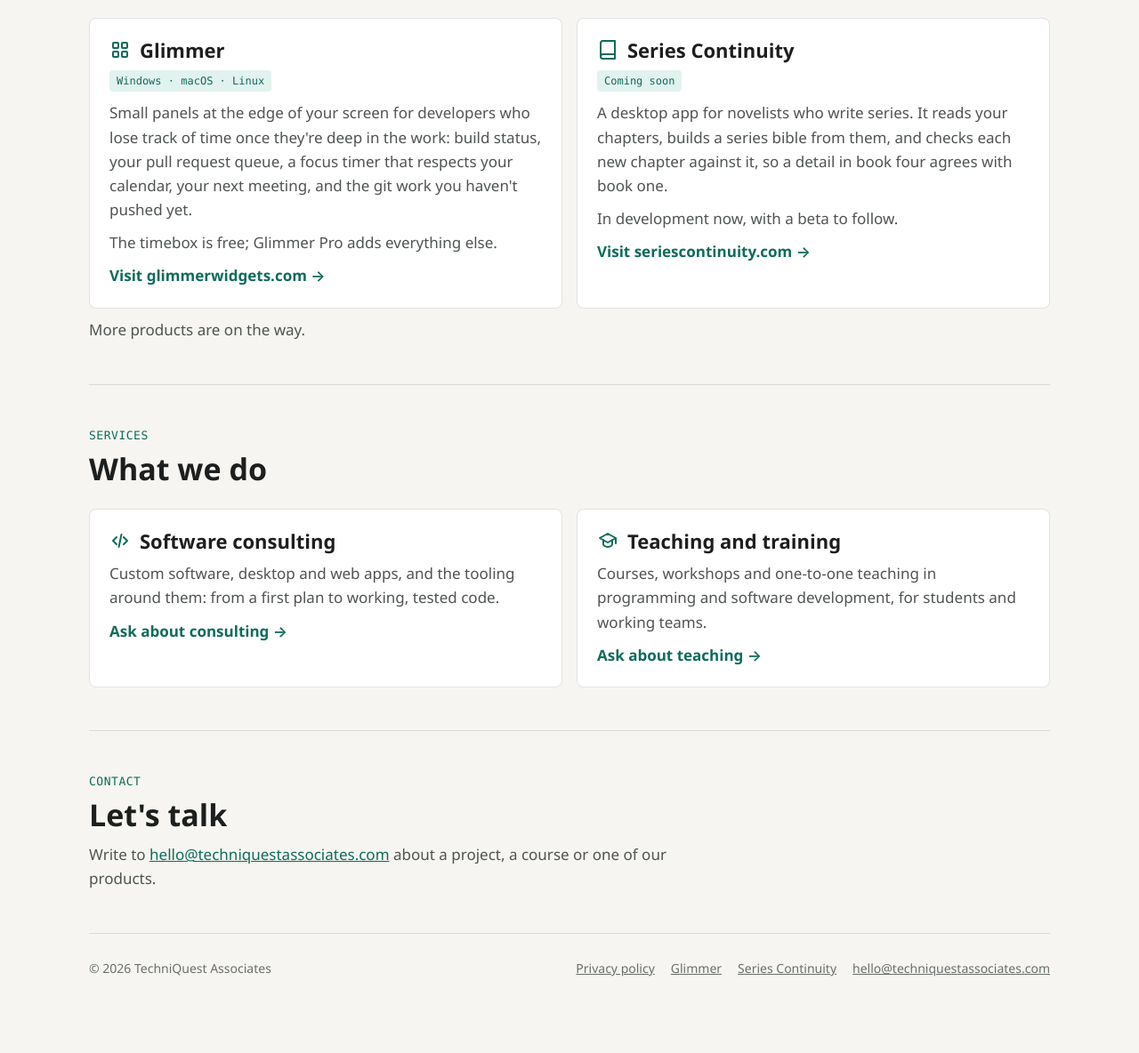
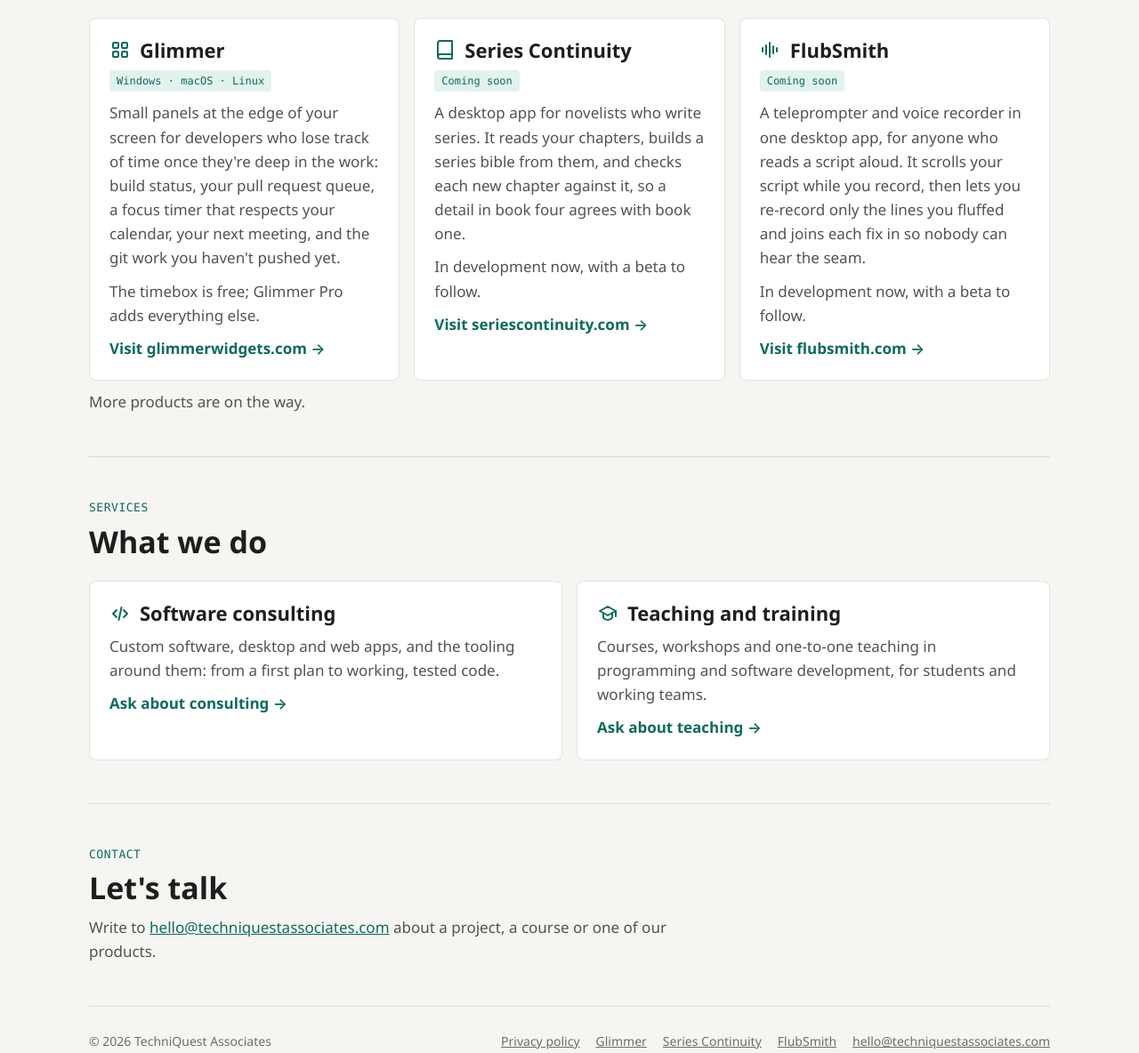
Before and after one commit to ScottDavis-GV/techniquestassociates.com, a plain HTML site: page index.html in a window 1280 px wide. Shown: the part 636-1820 px from the top of the page at 89% size. Before the commit the page ends 1777 px from the top, so only its background shows below. Drawn offline with Linux system fonts and the light colour scheme.

Commit message:
Add FlubSmith, coming soon, to the products
Add a FlubSmith card to What we make, with a link to flubsmith.com, and
lay the three products out in one row on a wide screen. Add FlubSmith to
the page description, the footer and the list of product privacy
policies.

Co-Authored-By: Claude Opus 5.5 <noreply@anthropic.com>

```diff
--- a/index.html
+++ b/index.html
@@ -4,7 +4,7 @@
 <meta charset="utf-8">
 <meta name="viewport" content="width=device-width, initial-scale=1">
 <title>TechniQuest Associates: software and teaching</title>
-<meta name="description" content="TechniQuest Associates makes software, including Glimmer for developers and Series Continuity for novelists, and offers software consulting, teaching and training.">
+<meta name="description" content="TechniQuest Associates makes software, including Glimmer for developers, Series Continuity for novelists and FlubSmith for anyone who records a script, and offers software consulting, teaching and training.">
 <link rel="icon" href="favicon.svg" type="image/svg+xml">
 <link rel="stylesheet" href="site.css">
 </head>
@@ -14,7 +14,8 @@
     <g id="i-mark" fill="none" stroke="currentColor" stroke-width="2" stroke-linecap="round" stroke-linejoin="round"><circle cx="12" cy="12" r="9"/><path d="M15.5 8.5l-2 5-5 2 2-5z"/></g>
     <g id="i-grid" fill="none" stroke="currentColor" stroke-width="2" stroke-linecap="round" stroke-linejoin="round"><path d="M4 4m0 1a1 1 0 0 1 1 -1h4a1 1 0 0 1 1 1v4a1 1 0 0 1 -1 1h-4a1 1 0 0 1 -1 -1z"/><path d="M14 4m0 1a1 1 0 0 1 1 -1h4a1 1 0 0 1 1 1v4a1 1 0 0 1 -1 1h-4a1 1 0 0 1 -1 -1z"/><path d="M4 14m0 1a1 1 0 0 1 1 -1h4a1 1 0 0 1 1 1v4a1 1 0 0 1 -1 1h-4a1 1 0 0 1 -1 -1z"/><path d="M14 14m0 1a1 1 0 0 1 1 -1h4a1 1 0 0 1 1 1v4a1 1 0 0 1 -1 1h-4a1 1 0 0 1 -1 -1z"/></g>
     <g id="i-book" fill="none" stroke="currentColor" stroke-width="2" stroke-linecap="round" stroke-linejoin="round"><path d="M4 19.5A2.5 2.5 0 0 1 6.5 17H20"/><path d="M6.5 2H20v20H6.5A2.5 2.5 0 0 1 4 19.5v-15A2.5 2.5 0 0 1 6.5 2z"/></g>
-    <g id="i-code" fill="none" stroke="currentColor" stroke-width="2" stroke-linecap="round" stroke-linejoin="round"><path d="M8 8l-4 4 4 4"/><path d="M16 8l4 4-4 4"/><path d="M13.5 5l-3 14"/></g>
+    <g id="i-wave" fill="none" stroke="currentColor" stroke-width="2" stroke-linecap="round" stroke-linejoin="round"><path d="M3 10v4M7 7v10M11 4v16M15 8v8M19 10v4"/></g>
+    <g id="i-code"fill="none" stroke="currentColor" stroke-width="2" stroke-linecap="round" stroke-linejoin="round"><path d="M8 8l-4 4 4 4"/><path d="M16 8l4 4-4 4"/><path d="M13.5 5l-3 14"/></g>
     <g id="i-teach" fill="none" stroke="currentColor" stroke-width="2" stroke-linecap="round" stroke-linejoin="round"><path d="M3 9l9-5 9 5-9 5z"/><path d="M7 11.2V16c0 1.4 2.2 3 5 3s5-1.6 5-3v-4.8"/><path d="M21 9v6"/></g>
   </defs>
 </svg>
@@ -43,7 +44,7 @@
   <section class="section" id="products" aria-labelledby="products-title">
     <span class="eyebrow">Products</span>
     <h2 id="products-title">What we make</h2>
-    <div class="cards">
+    <div class="cards three">
       <article class="card">
         <h3><svg viewBox="0 0 24 24" aria-hidden="true"><use href="#i-grid"/></svg>Glimmer</h3>
         <span class="tag">Windows · macOS · Linux</span>
@@ -57,6 +58,13 @@
         <p>A desktop app for novelists who write series. It reads your chapters, builds a series bible from them, and checks each new chapter against it, so a detail in book four agrees with book one.</p>
         <p>In development now, with a beta to follow.</p>
         <a class="more" href="https://seriescontinuity.com/">Visit seriescontinuity.com →</a>
+      </article>
+      <article class="card">
+        <h3><svg viewBox="0 0 24 24" aria-hidden="true"><use href="#i-wave"/></svg>FlubSmith</h3>
+        <span class="tag">Coming soon</span>
+        <p>A teleprompter and voice recorder in one desktop app, for anyone who reads a script aloud. It scrolls your script while you record, then lets you re-record only the lines you fluffed and joins each fix in so nobody can hear the seam.</p>
+        <p>In development now, with a beta to follow.</p>
+        <a class="more" href="https://www.flubsmith.com/">Visit flubsmith.com →</a>
       </article>
     </div>
     <p class="intro">More products are on the way.</p>
@@ -88,7 +96,7 @@
 
 <footer class="wrap site-foot">
   <span>© 2026 TechniQuest Associates</span>
-  <nav aria-label="Footer"><a href="privacy.html">Privacy policy</a><a href="https://glimmerwidgets.com/">Glimmer</a><a href="https://seriescontinuity.com/">Series Continuity</a><a href="mailto:hello@techniquestassociates.com">hello@techniquestassociates.com</a></nav>
+  <nav aria-label="Footer"><a href="privacy.html">Privacy policy</a><a href="https://glimmerwidgets.com/">Glimmer</a><a href="https://seriescontinuity.com/">Series Continuity</a><a href="https://www.flubsmith.com/">FlubSmith</a><a href="mailto:hello@techniquestassociates.com">hello@techniquestassociates.com</a></nav>
 </footer>
 </body>
 </html>
--- a/site.css
+++ b/site.css
@@ -55,6 +55,9 @@ a:focus-visible { outline: 2px solid var(--accent); outline-offset: 2px; border-
 .section > h2 { font-size: clamp(26px, 3.2vw, 34px); font-weight: 700; margin-top: 8px; }
 .section > p.intro { color: var(--ink-2); margin-top: 10px; max-width: 42rem; }
 .cards { margin-top: 24px; display: grid; gap: 16px; grid-template-columns: repeat(2, minmax(0, 1fr)); }
+/* Three products sit in one row on a wide screen, so none is left alone on a row. */
+.cards.three { grid-template-columns: repeat(3, minmax(0, 1fr)); }
+@media (max-width: 1000px) { .cards.three { grid-template-columns: minmax(0, 1fr); } }
 .card { background: var(--surface); border: 1px solid var(--rule); border-radius: 8px; padding: 22px; display: grid; gap: 10px; align-content: start; }
 .card h3 { font-size: 22px; font-weight: 700; display: flex; align-items: center; gap: 10px; }
 .card h3 svg { width: 24px; height: 24px; color: var(--accent); flex: none; }
```
Also changed, not shown: privacy.html (+1 -1 lines).
